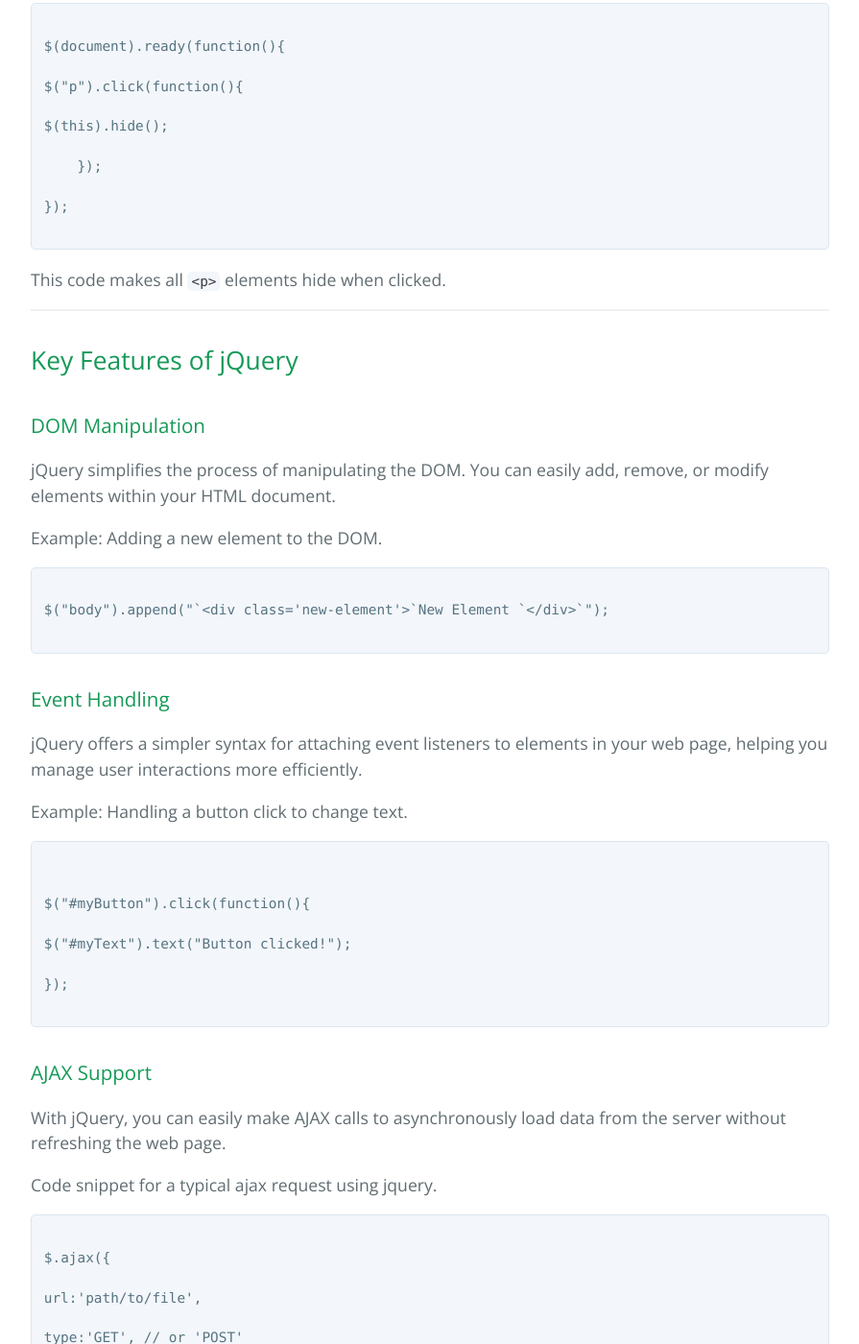
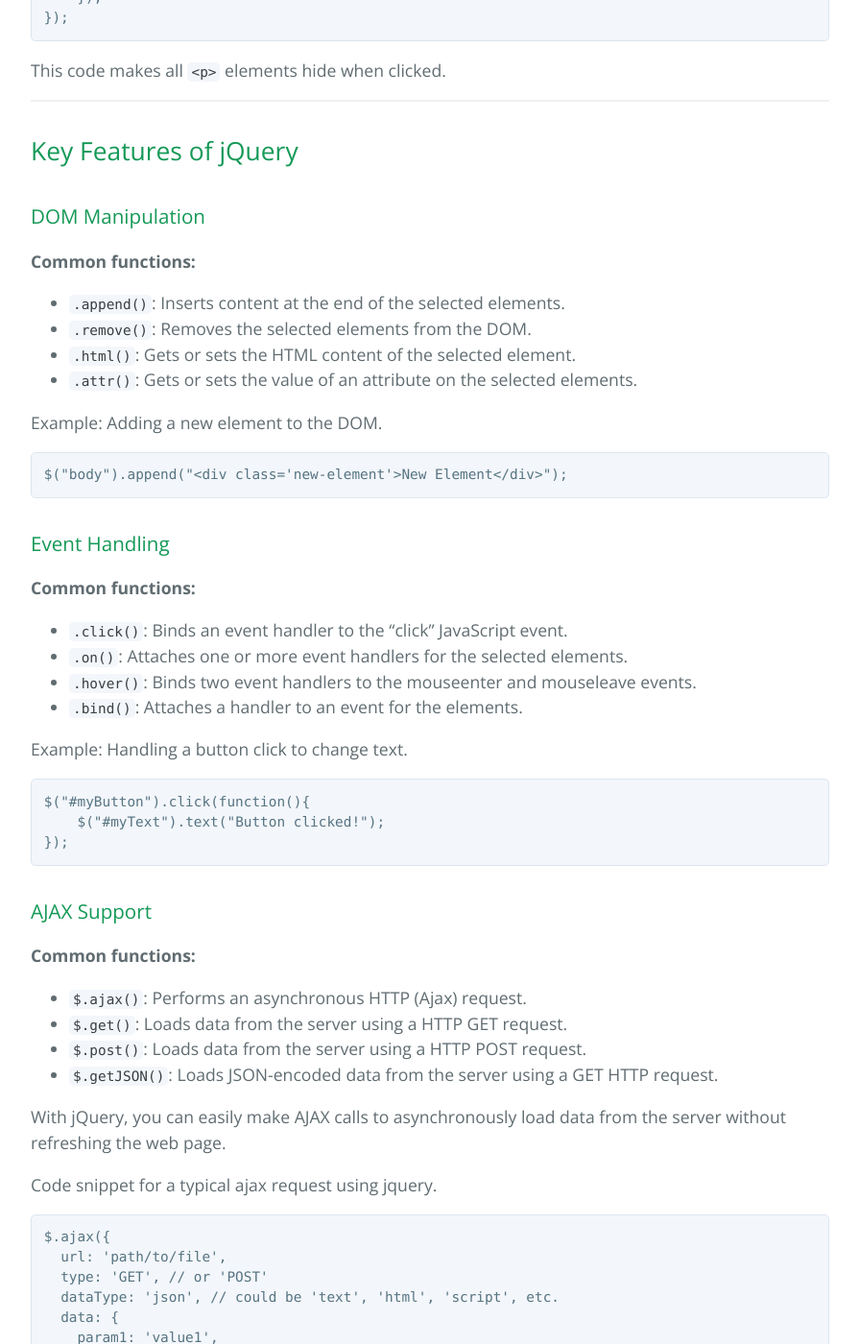
Before and after one commit to learning-software-engineering/learning-software-engineering.github.io, a Jekyll site: the page built from Topics/Tech_Stacks/Jquery.md, in a window 1280 px wide and 1400 px high, scrolled down 1584 px. Shown: the whole window at 96% size, without its empty margins (192-1087 px from the left). Built offline with Jekyll 4.4.1, drawn with Linux system fonts in a browser that asks for light colours; our own code applies the rules of GitHub Pages for plain Markdown files; some of the changed text lies outside the part shown.

Commit message:
Add common functions  for all key features of Jquery.

````diff
--- a/Topics/Tech_Stacks/Jquery.md
+++ b/Topics/Tech_Stacks/Jquery.md
@@ -5,20 +5,18 @@
 1. [Overview](#overview)
 2. [What is jQuery?](#what-is-jquery)
 3. [Getting Started with jQuery](#getting-started-with-jquery)
-
-- [Adding jQuery to Your Web Page](#adding-jquery-to-your-web-page)
-- [Basic Syntax](#basic-syntax)
-
+   - [Adding jQuery to Your Web Page](#adding-jquery-to-your-web-page)
+   - [Basic Syntax](#basic-syntax)
 4. [Key Features of jQuery](#key-features-of-jquery)
-
-- [DOM Manipulation](#dom-manipulation)
-- [Event Handling](#event-handling)
-- [AJAX Support](#ajax-support)
-- [Animations and Effects](#animations-and-effects)
-
+   - [DOM Manipulation](#dom-manipulation)
+   - [Event Handling](#event-handling)
+   - [AJAX Support](#ajax-support)
+   - [Animations and Effects](#animations-and-effects)
 5. [Practical Example](#practical-example)
 6. [Resources for Further Learning](#resources-for-further-learning)
 7. [Conclusion](#conclusion)
+
+---
 
 ## What is jQuery?
 
@@ -33,9 +31,7 @@
 To use jQuery, include it in your HTML:
 
 ```html
-
-<scriptsrc="https://code.jquery.com/jquery-3.6.0.min.js"></script>
-
+<script src="https://code.jquery.com/jquery-3.6.0.min.js"></script>
 ```
 
 ### Basic Syntax
@@ -45,17 +41,11 @@
 Example:
 
 ```javascript
-
 $(document).ready(function(){
-
-$("p").click(function(){
-
-$(this).hide();
-
+    $("p").click(function(){
+        $(this).hide();
     });
-
 });
-
 ```
 
 This code makes all `<p>` elements hide when clicked.
@@ -66,100 +56,86 @@
 
 ### DOM Manipulation
 
-jQuery simplifies the process of manipulating the DOM. You can easily add, remove, or modify elements within your HTML document.
+**Common functions:**
+
+- `.append()`: Inserts content at the end of the selected elements.
+- `.remove()`: Removes the selected elements from the DOM.
+- `.html()`: Gets or sets the HTML content of the selected element.
+- `.attr()`: Gets or sets the value of an attribute on the selected elements.
 
 Example: Adding a new element to the DOM.
 
 ```javascript
-
-$("body").append("`<div class='new-element'>`New Element `</div>`");
-
+$("body").append("<div class='new-element'>New Element</div>");
 ```
 
 ### Event Handling
 
-jQuery offers a simpler syntax for attaching event listeners to elements in your web page, helping you manage user interactions more efficiently.
+**Common functions:**
+
+- `.click()`: Binds an event handler to the "click" JavaScript event.
+- `.on()`: Attaches one or more event handlers for the selected elements.
+- `.hover()`: Binds two event handlers to the mouseenter and mouseleave events.
+- `.bind()`: Attaches a handler to an event for the elements.
 
 Example: Handling a button click to change text.
 
 ```javascript
-
-
 $("#myButton").click(function(){
-
-$("#myText").text("Button clicked!");
-
+    $("#myText").text("Button clicked!");
 });
-
 ```
 
 ### AJAX Support
+
+**Common functions:**
+
+- `$.ajax()`: Performs an asynchronous HTTP (Ajax) request.
+- `$.get()`: Loads data from the server using a HTTP GET request.
+- `$.post()`: Loads data from the server using a HTTP POST request.
+- `$.getJSON()`: Loads JSON-encoded data from the server using a GET HTTP request.
 
 With jQuery, you can easily make AJAX calls to asynchronously load data from the server without refreshing the web page.
 
 Code snippet for a typical ajax request using jquery.
 
 ```javascript
-
 $.ajax({
-
-url:'path/to/file',
-
-type:'GET', // or 'POST'
-
-dataType:'json', // could be 'text', 'html', 'script', etc.
-
-data: {
-
-param1:'value1',
-
-param2:'value2'
-
+  url: 'path/to/file',
+  type: 'GET', // or 'POST'
+  dataType: 'json', // could be 'text', 'html', 'script', etc.
+  data: {
+    param1: 'value1',
+    param2: 'value2'
   },
-
-success:function(response) {
-
-// Code to execute when the request succeeds
-
+  success: function(response) {
+    // Code to execute when the request succeeds
   },
-
-error:function(xhr, status, error) {
-
-// Code to execute on failure
-
+  error: function(xhr, status, error) {
+    // Code to execute on failure
   }
-
 });
-
 ```
 
 This is the most powerful and flexible of jQuery's AJAX methods. It allows you to make asynchronous HTTP requests to load and submit data from/to a server. You can control various aspects of the AJAX call such as URL, data to be sent, type of data expected in response, and actions to be performed upon successful completion or failure of the request.
 
 ### Animations and Effects
 
-jQuery comes with built-in animation effects. You can show, hide, slide, fade elements, and more, with just a few lines of code.
+**Common functions:**
 
----
+- `.show()`: Displays the matched elements.
+- `.hide()`: Hides the matched elements.
+- `.fadeIn()`: Fades in the matched elements.
+- `.fadeOut()`: Fades out the matched elements.
+- `.slideToggle()`: Toggles between the slideUp() and slideDown() methods.
 
-## Practical Example
-
-Here's a simple example to demonstrate jQuery's power:
+Example: Animating an element's visibility.
 
 ```javascript
-
-$(document).ready(function(){
-
-$("#btn").click(function(){
-
-$("#test").hide();
-
-    });
-
+$("#toggleButton").click(function(){
+    $("#myElement").fadeToggle();
 });
-
 ```
-
-This code will hide the element with id `test` when the button with id `btn` is clicked.
 
 ---
 
````
